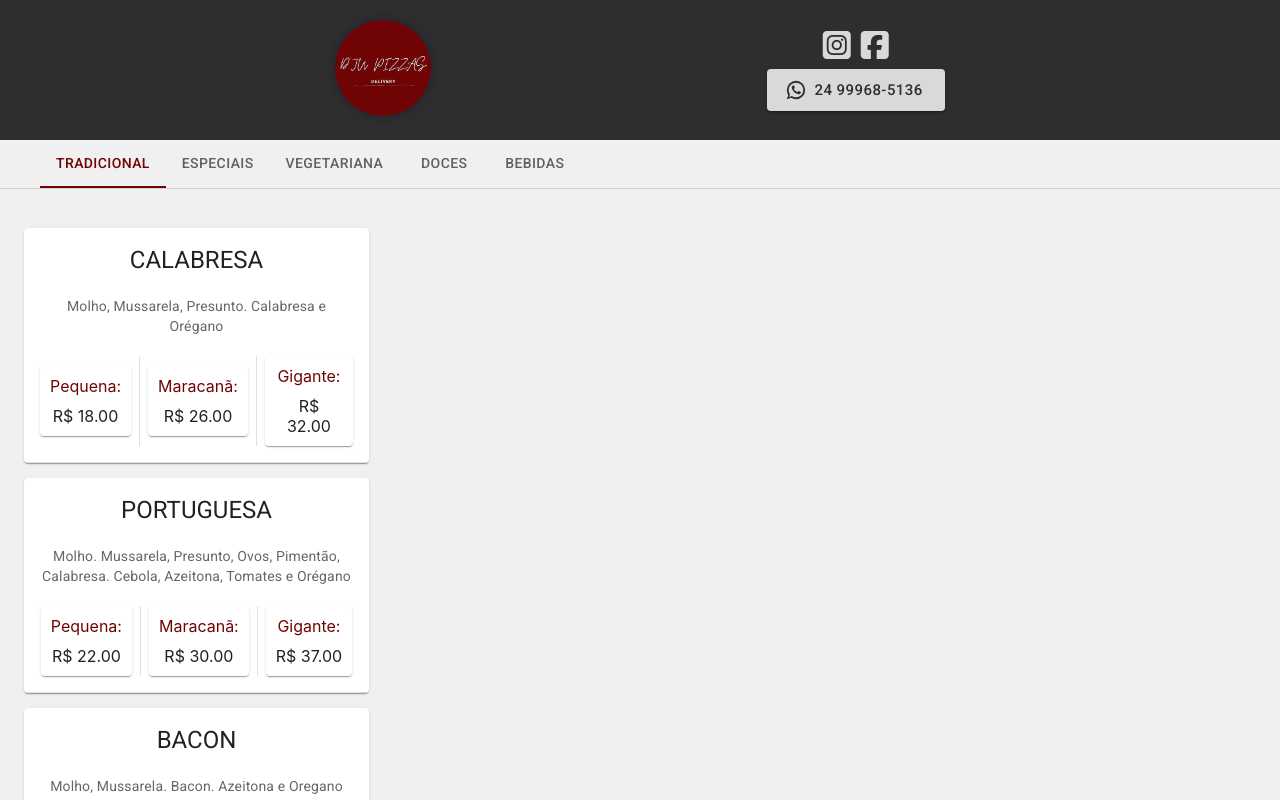
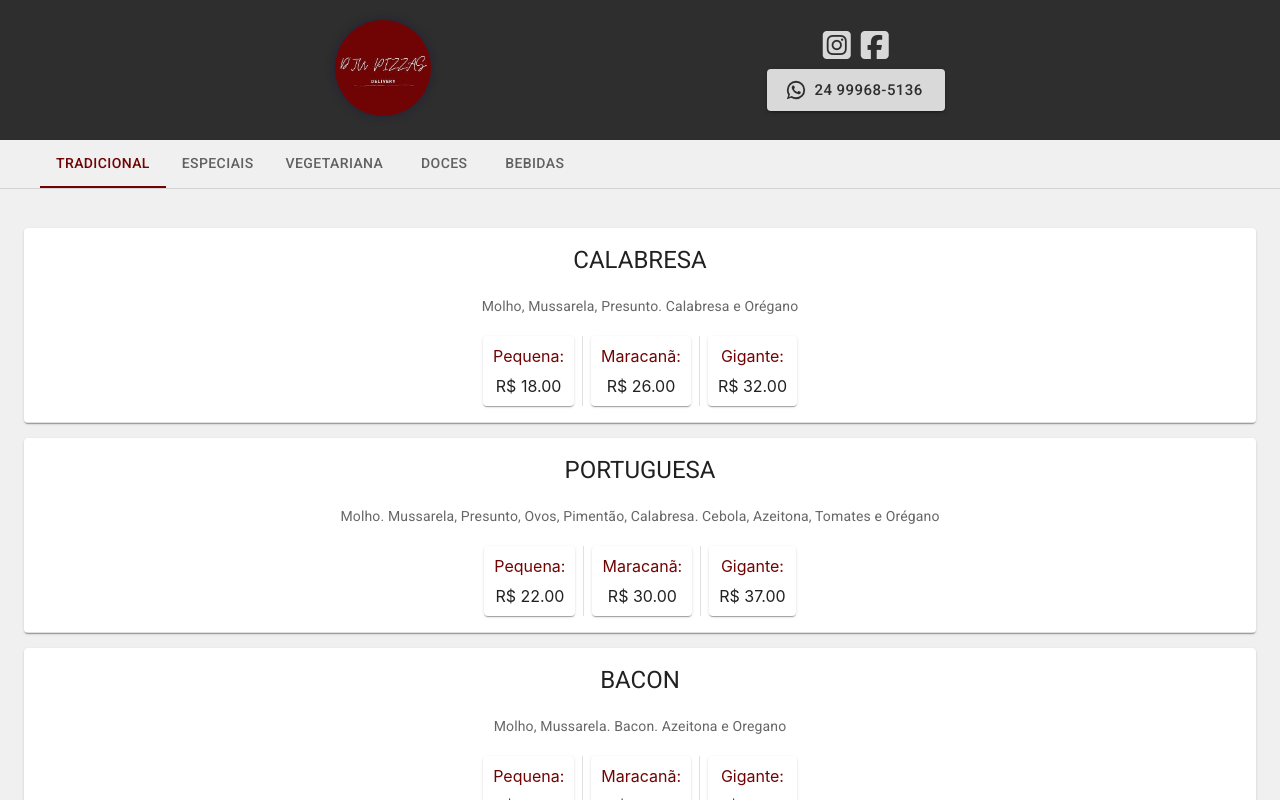
Before and after one commit to mateusturola/djucardapio, a React (Create React App) app: page / in a window 1280 px wide. Shown: the top 800 px of the page. Built offline with nearby package versions, Linux system fonts and the light colour scheme.

Commit message:
ajusta css

```diff
--- a/src/components/Categories.jsx
+++ b/src/components/Categories.jsx
@@ -30,6 +30,8 @@ export default function Categories() {
           variant="scrollable"
           scrollButtons
           allowScrollButtonsMobile
+          centered
+
         >
           <Tab label="Tradicional" {...a11yProps(0)} />
           <Tab label="Especiais" {...a11yProps(1)} />
--- a/src/components/CategoryProduct.jsx
+++ b/src/components/CategoryProduct.jsx
@@ -17,8 +17,8 @@ class CategoryProduct extends Component {
 
         {category.map(
           ({ id, nome, ingrediente, price: { gigante, maracana, pequena } }) => (
-            <Grow in="true"  style={{ transformOrigin: '0 0 0' }}>
-            <Card sx={{ maxWidth: 345 }} key={ id } className="items" >
+            <Grow in={ true }  style={{ transformOrigin: '0 0 0' }}>
+            <Card sx={{ Width: 100 }} key={ id } className="items" >
               <CardContent>
                 <Typography gutterBottom variant="h5" component="div" className="product-name">
                   {nome}
```
